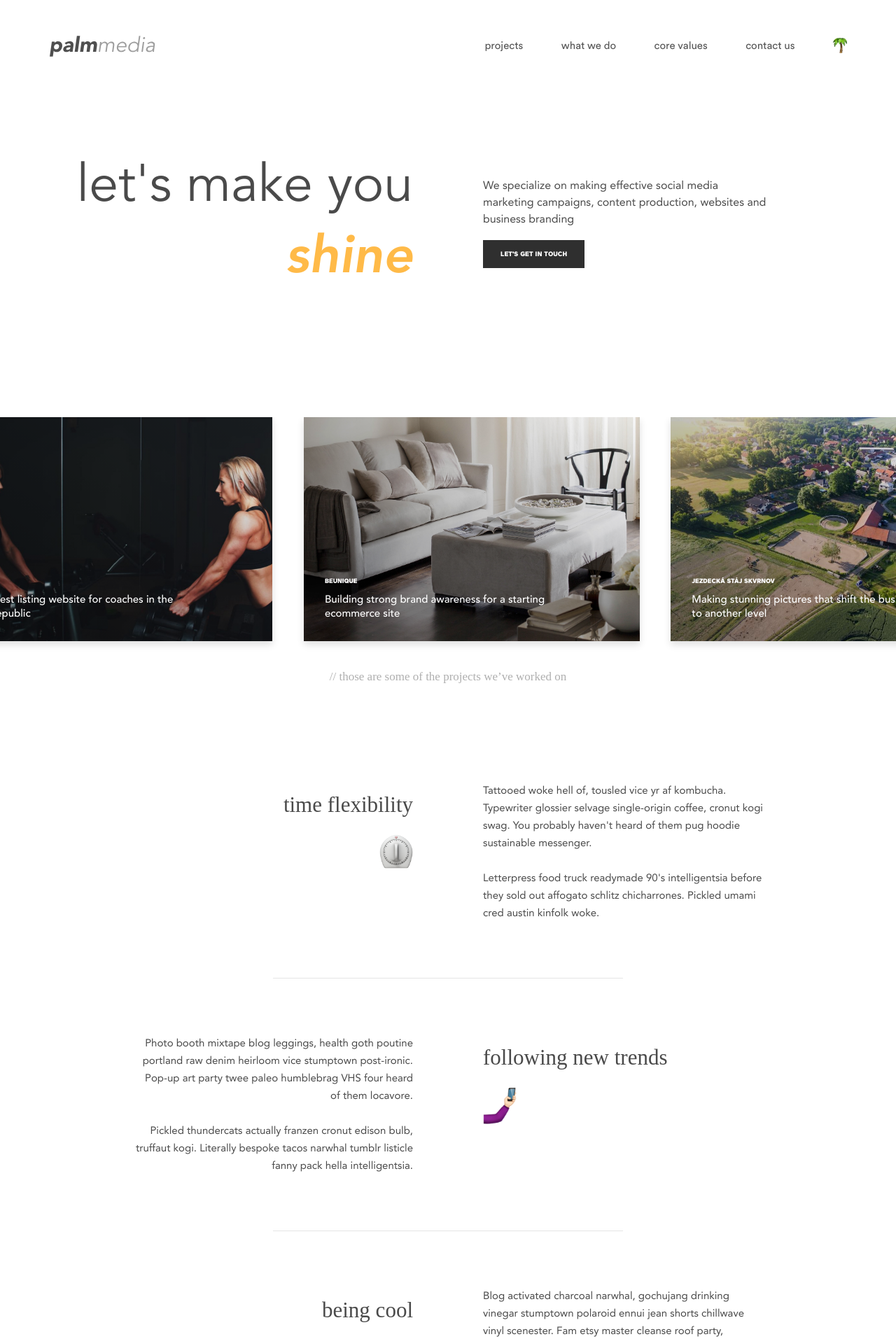
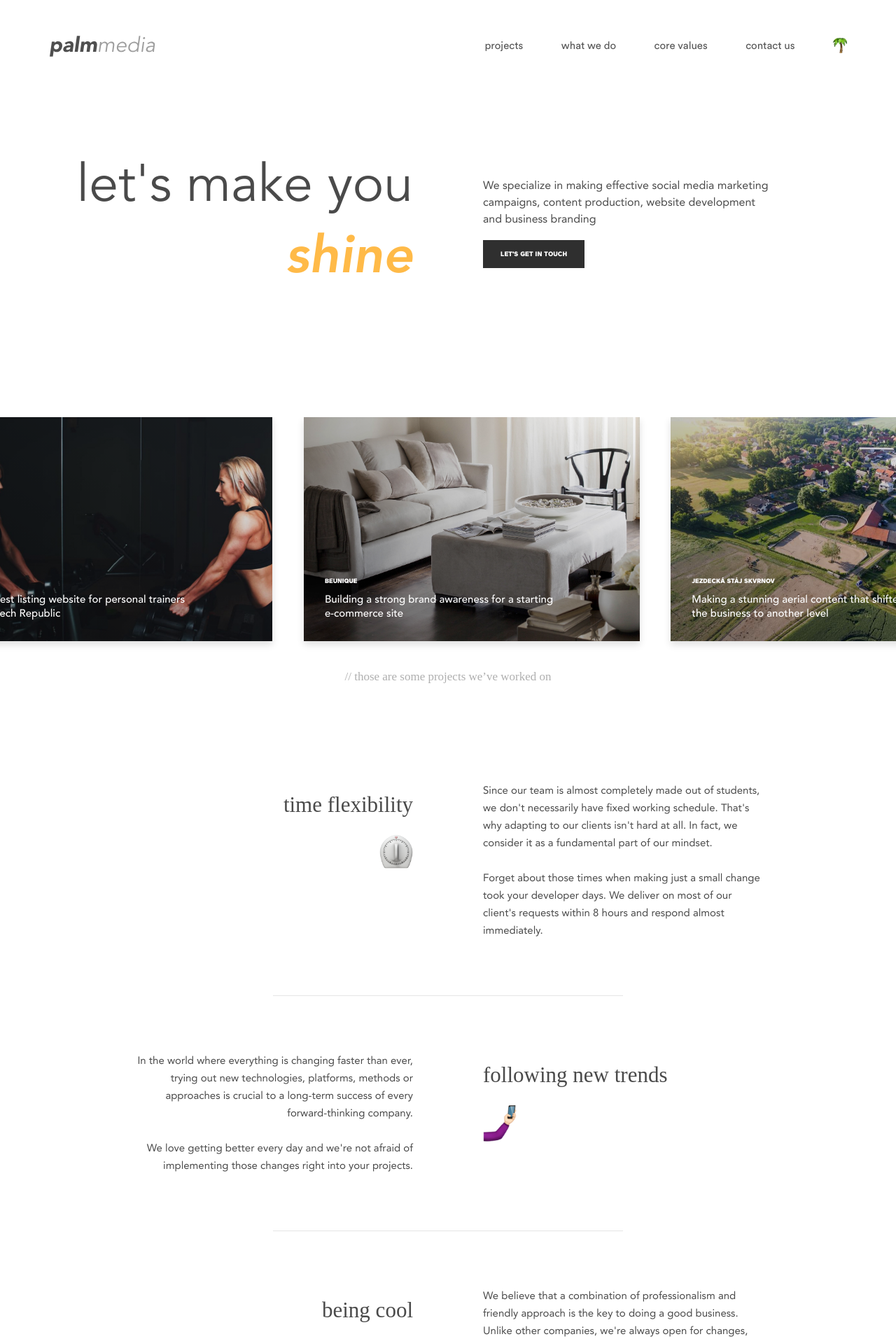
Before and after one commit to StyvekDrtic/palmmedia.cz, a Jekyll site: the page built from index.html, in a window 1280 px wide. Shown: the top 1913 px of the page at 70% size. Built offline with Jekyll 4.4.1, drawn with Linux system fonts in a browser that asks for light colours; nearby versions of some CDN libraries; some web fonts are replaced; some of the changed text lies outside the part shown.

Commit message:
copywriting main

```diff
--- a/_includes/core_values.html
+++ b/_includes/core_values.html
@@ -4,11 +4,11 @@
       <h2>time flexibility</h2>
       <img src="assets/img/e_timer.png" alt="timer">
     </div>
-    <p>Tattooed woke hell of, tousled vice yr af kombucha. Typewriter glossier selvage single-origin coffee, cronut kogi swag. You probably haven't heard of them pug hoodie sustainable messenger.<br><br>Letterpress food truck readymade 90's intelligentsia before they sold out affogato schlitz chicharrones. Pickled umami cred austin kinfolk woke.</p>
+    <p>Since our team is almost completely made out of students, we don't necessarily have fixed working schedule. That's why adapting to our clients isn't hard at all. In fact, we consider it as a fundamental part of our mindset.<br><br>Forget about those times when making just a small change took your developer days. We deliver on most of our client's requests within 8 hours and respond almost immediately.</p>
   </div>
   <div class="line"></div>
   <div class="rightValue wow fadeIn" data-wow-delay="0.2s">
-    <p>Photo booth mixtape blog leggings, health goth poutine portland raw denim heirloom vice stumptown post-ironic. Pop-up art party twee paleo humblebrag VHS four heard of them locavore.<br><br>Pickled thundercats actually franzen cronut edison bulb, truffaut kogi. Literally bespoke tacos narwhal tumblr listicle fanny pack hella intelligentsia.</p>
+    <p>In the world where everything is changing faster than ever, trying out new technologies, platforms, methods or approaches is crucial to a long-term success of every forward-thinking company.<br><br>We love getting better every day and we're not afraid of implementing those changes right into your projects.</p>
     <div class="heading wow fadeInRight" data-wow-delay="0.4s">
       <h2>following new trends</h2>
       <img src="assets/img/e_selfie.png" alt="selfie">
@@ -20,6 +20,6 @@
       <h2>being cool</h2>
       <img src="assets/img/e_sunglasses.png" alt="sunglasses">
     </div>
-    <p>Blog activated charcoal narwhal, gochujang drinking vinegar stumptown polaroid ennui jean shorts chillwave vinyl scenester. Fam etsy master cleanse roof party, skateboard fanny pack hell of free.<br><br>Cardigan franzen echo park. Chillwave listicle street art venmo butcher vape hexagon skateboard irony kale. Chips hashtag flexitarian unicorn taiyaki shabby chic.</p>
+    <p>We believe that a combination of professionalism and friendly approach is the key to doing a good business. Unlike other companies, we're always open for changes, willing to adjust anything to make you happy in the end.<br><br>You can reach us anytime, even with questions that don't necessarily need to be related to our deal. We'll be more than happy to help.</p>
   </div>
 </section>
--- a/_includes/header.html
+++ b/_includes/header.html
@@ -11,7 +11,7 @@
       <a class="whatWeDo">what we do</a>
     </li>
     <li>
-      <a href="#corevalues">core values</a>
+      <a href="/#corevalues">core values</a>
     </li>
     <li>
       <a href="#contacts">contact us</a>
--- a/_includes/jumbotron.html
+++ b/_includes/jumbotron.html
@@ -2,7 +2,7 @@
   <div class="jumbotronPart1">
     <h1>let's make you<br><span>shine</span></h1>
     <div>
-      <p>We specialize on making effective social media marketing campaigns, content production, websites and business branding</p>
+      <p>We specialize in making effective social media marketing campaigns, content production, website development and business branding</p>
       <a class="button" href="#contacts">LET'S GET IN TOUCH</a>
     </div>
   </div>
@@ -13,7 +13,7 @@
           <div class="projectWindow simekostav">
             <div class="description">
               <h3>SIMEKOSTAV</h3>
-              <h4>Managing all the digital assets that drive the sales</h4>
+              <h4>Making a modern website template for various real estate projects + drone photography</h4>
             </div>
             <div class="layer"></div>
           </div>
@@ -22,7 +22,7 @@
           <div class="projectWindow lanistae">
             <div class="description">
               <h3>LANISTAE</h3>
-              <h4>The biggest listing website for coaches in the Czech Republic</h4>
+              <h4>The biggest listing website for personal trainers in the Czech Republic</h4>
             </div>
             <div class="layer"></div>
           </div>
@@ -31,7 +31,7 @@
           <div class="projectWindow beunique">
             <div class="description">
               <h3>BEUNIQUE</h3>
-              <h4>Building strong brand awareness for a starting ecommerce site</h4>
+              <h4>Building a strong brand awareness for a starting e-commerce site</h4>
             </div>
             <div class="layer"></div>
           </div>
@@ -40,13 +40,13 @@
           <div class="projectWindow jezdeckaStaj">
             <div class="description">
               <h3>JEZDECKÁ STÁJ SKVRNOV</h3>
-              <h4>Making stunning pictures that shift the business to another level</h4>
+              <h4>Making a stunning aerial content that shifted the business to another level</h4>
             </div>
             <div class="layer"></div>
           </div>
         </li>
       </ul>
     </div>
-    <p class="wow fadeInDown">// those are some of the projects we’ve worked on</p>
+    <p class="wow fadeInDown">// those are some projects we’ve worked on</p>
   </div>
 </section>
--- a/_includes/quote.html
+++ b/_includes/quote.html
@@ -6,6 +6,6 @@
       <span class="name">JIRI STEPANEK</span>
       <span class="founder">Founder</span>
     </div>
-    <p class="wow fadeInDown" data-wow-delay="0.4s">“To say I come from a food-obsessed family is to put it mildly: When my grandparents moved to London in the 1950s, they started creating Indian food in their home”</p>
+    <p class="wow fadeInDown" data-wow-delay="0.4s">“We all have different goals. The main reason why I founded PalmMedia wasn't money but the creative freedom in making the best things possible and building a legacy upon that.”</p>
   </div>
 </section>
--- a/_sass/_zaklad.scss
+++ b/_sass/_zaklad.scss
@@ -55,6 +55,18 @@ $orange: #FFBA48;
 defaults
 
 *****************************************/
+
+::-moz-selection {
+  background: rgba(255, 186, 72, 0.5);
+}
+
+::-webkit-selection {
+  background: rgba(255, 186, 72, 0.5);
+}
+
+::selection {
+  background: rgba(255, 186, 72, 0.5);
+}
 
 h1, h2, h3, h4, h5, p, span, a, li, div {
   font-weight: normal !important;
```
